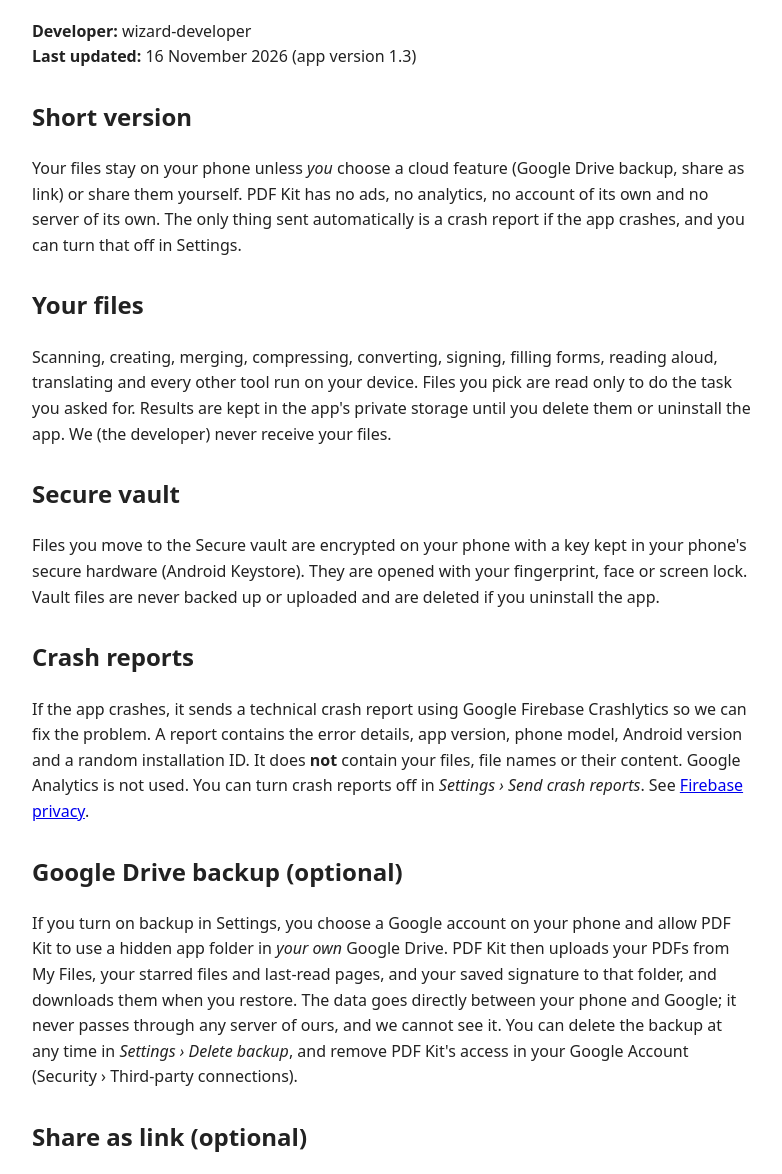
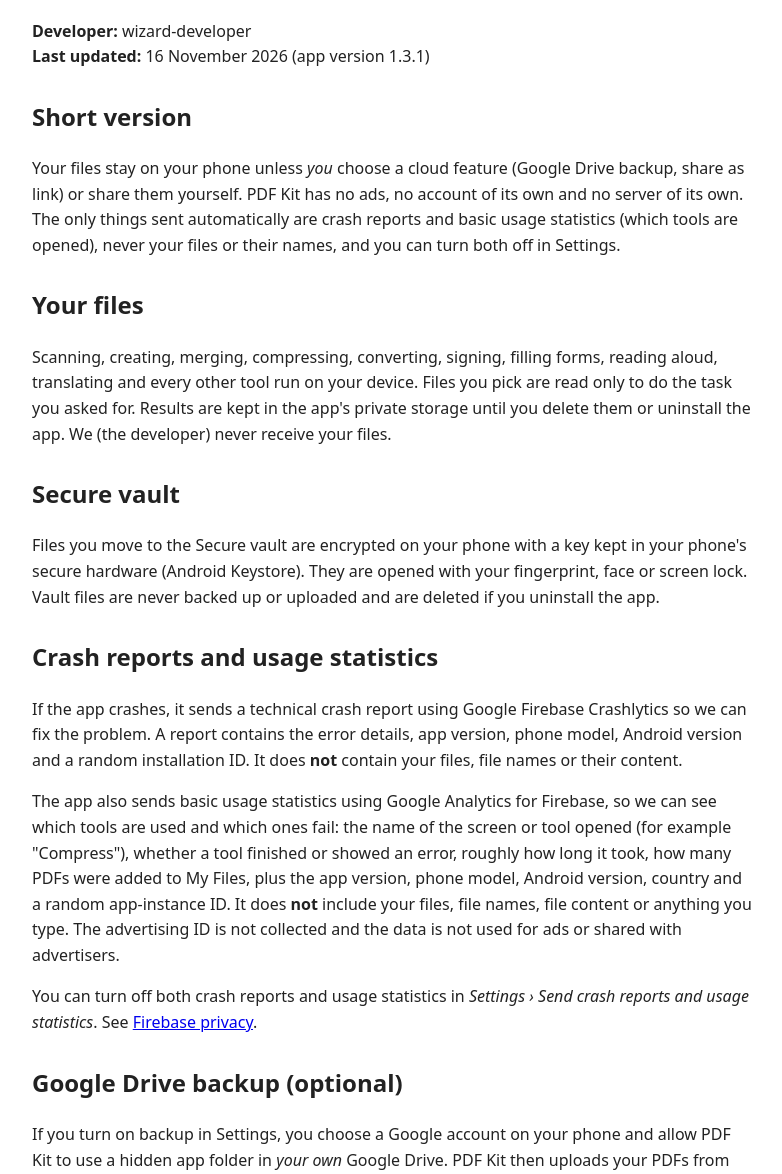
Before and after one commit to snowchild-99/pdf-kit-privacy, a plain HTML site: page index.html in a window 1280 px wide. Shown: the part 94-1268 px from the top of the page, without its empty margins (248-1030 px from the left). Drawn offline with Linux system fonts and the light colour scheme.

Commit message:
Privacy policy for app version 1.3.1: crash reports and basic usage statistics (Google Analytics for Firebase), no ad ID, both can be turned off in Settings

```diff
--- a/index.html
+++ b/index.html
@@ -11,10 +11,10 @@
 </head>
 <body>
 <h1>Privacy Policy – PDF Kit</h1>
-<p><strong>Developer:</strong> wizard-developer<br><strong>Last updated:</strong> 16 November 2026 (app version 1.3)</p>
+<p><strong>Developer:</strong> wizard-developer<br><strong>Last updated:</strong> 16 November 2026 (app version 1.3.1)</p>
 
 <h2>Short version</h2>
-<p>Your files stay on your phone unless <em>you</em> choose a cloud feature (Google Drive backup, share as link) or share them yourself. PDF Kit has no ads, no analytics, no account of its own and no server of its own. The only thing sent automatically is a crash report if the app crashes, and you can turn that off in Settings.</p>
+<p>Your files stay on your phone unless <em>you</em> choose a cloud feature (Google Drive backup, share as link) or share them yourself. PDF Kit has no ads, no account of its own and no server of its own. The only things sent automatically are crash reports and basic usage statistics (which tools are opened), never your files or their names, and you can turn both off in Settings.</p>
 
 <h2>Your files</h2>
 <p>Scanning, creating, merging, compressing, converting, signing, filling forms, reading aloud, translating and every other tool run on your device. Files you pick are read only to do the task you asked for. Results are kept in the app's private storage until you delete them or uninstall the app. We (the developer) never receive your files.</p>
@@ -22,8 +22,10 @@
 <h2>Secure vault</h2>
 <p>Files you move to the Secure vault are encrypted on your phone with a key kept in your phone's secure hardware (Android Keystore). They are opened with your fingerprint, face or screen lock. Vault files are never backed up or uploaded and are deleted if you uninstall the app.</p>
 
-<h2>Crash reports</h2>
-<p>If the app crashes, it sends a technical crash report using Google Firebase Crashlytics so we can fix the problem. A report contains the error details, app version, phone model, Android version and a random installation ID. It does <strong>not</strong> contain your files, file names or their content. Google Analytics is not used. You can turn crash reports off in <em>Settings › Send crash reports</em>. See <a href="https://firebase.google.com/support/privacy">Firebase privacy</a>.</p>
+<h2>Crash reports and usage statistics</h2>
+<p>If the app crashes, it sends a technical crash report using Google Firebase Crashlytics so we can fix the problem. A report contains the error details, app version, phone model, Android version and a random installation ID. It does <strong>not</strong> contain your files, file names or their content. </p>
+<p>The app also sends basic usage statistics using Google Analytics for Firebase, so we can see which tools are used and which ones fail: the name of the screen or tool opened (for example "Compress"), whether a tool finished or showed an error, roughly how long it took, how many PDFs were added to My Files, plus the app version, phone model, Android version, country and a random app-instance ID. It does <strong>not</strong> include your files, file names, file content or anything you type. The advertising ID is not collected and the data is not used for ads or shared with advertisers.</p>
+<p>You can turn off both crash reports and usage statistics in <em>Settings › Send crash reports and usage statistics</em>. See <a href="https://firebase.google.com/support/privacy">Firebase privacy</a>.</p>
 
 <h2>Google Drive backup (optional)</h2>
 <p>If you turn on backup in Settings, you choose a Google account on your phone and allow PDF Kit to use a hidden app folder in <em>your own</em> Google Drive. PDF Kit then uploads your PDFs from My Files, your starred files and last-read pages, and your saved signature to that folder, and downloads them when you restore. The data goes directly between your phone and Google; it never passes through any server of ours, and we cannot see it. You can delete the backup at any time in <em>Settings › Delete backup</em>, and remove PDF Kit's access in your Google Account (Security › Third-party connections).</p>
@@ -47,7 +49,7 @@
 <p>If you draw or import a signature, it is saved on your phone so you can reuse it, and included in your Google Drive backup only if you turn backup on.</p>
 
 <h2>Permissions</h2>
-<p>Internet (crash reports and the cloud features above, only when you use them), network state, and fingerprint/biometric (Secure vault). PDF Kit does not ask for camera, storage, contacts or location permissions.</p>
+<p>Internet (crash reports, usage statistics and the cloud features above, only when you use them), network state, and fingerprint/biometric (Secure vault). PDF Kit does not ask for camera, storage, contacts or location permissions.</p>
 
 <h2>Children</h2>
 <p>The app is not directed at children under 13.</p>
```
